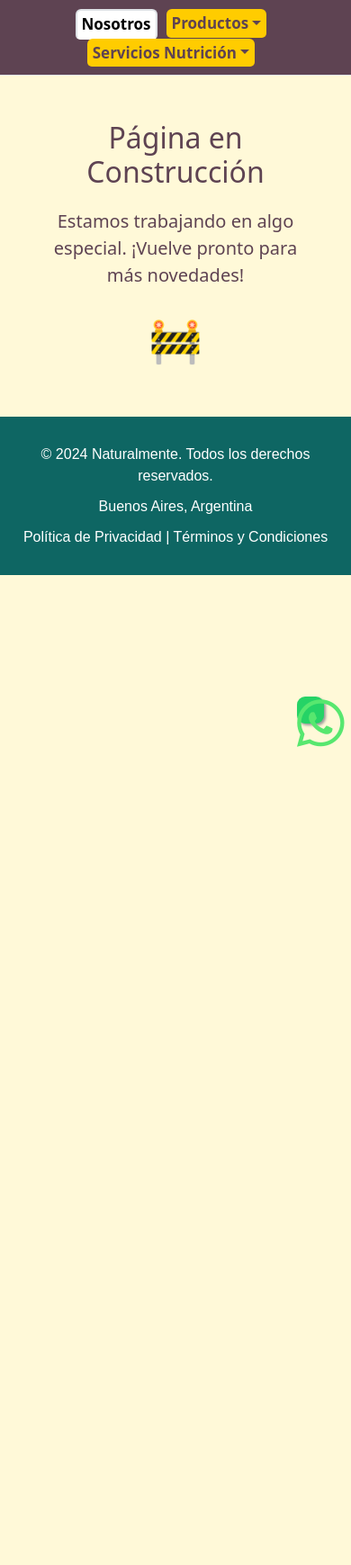
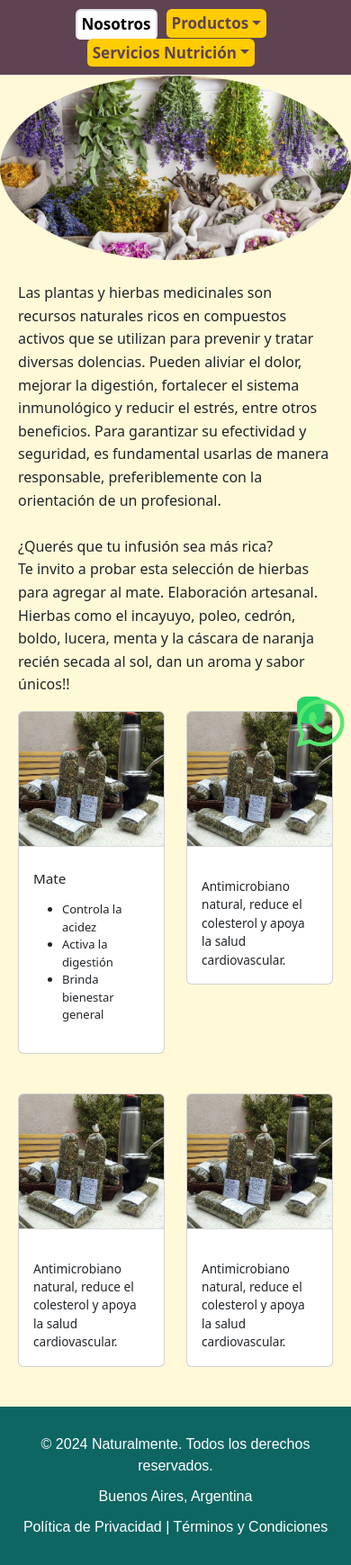
Before and after one commit to alemanshi/Naturalmente, a plain HTML site: page hierbas.html in a window 390 px wide. Shown: the whole page at 90% size. Before the commit the page ends 844 px from the top, so only its background shows below. Drawn offline with nearby package versions, Linux system fonts and the light colour scheme.

Commit message:
actualización

```diff
--- a/hierbas.html
+++ b/hierbas.html
@@ -8,30 +8,6 @@
     <link rel="icon" href="/fotos/logo/Naturalmente-logo.ico" type="image/x-icon">
     <link href="https://cdn.jsdelivr.net/npm/bootstrap@5.3.3/dist/css/bootstrap.min.css" rel="stylesheet" integrity="sha384-QWTKZyjpPEjISv5WaRU9OFeRpok6YctnYmDr5pNlyT2bRjXh0JMhjY6hW+ALEwIH" crossorigin="anonymous">
     <link rel="stylesheet" href="https://cdnjs.cloudflare.com/ajax/libs/font-awesome/6.6.0/css/all.min.css">
-
-    <style>
-        .hierbas-construccion {
-            text-align: center;
-            padding: 50px;
-            background-color: #fff9d8; /* Fondo claro */
-        }
-
-        .hierbas-titulo {
-            font-size: 2rem;
-            color: #5e4352; /* Color de texto */
-        }
-
-        .hierbas-mensaje {
-            font-size: 1.25rem;
-            color: #5e4352;
-            margin: 20px 0;
-        }
-
-        .hierbas-icono {
-            font-size: 3rem;
-            margin-top: 20px;
-        }
-    </style>
 </head>
 
 <body>
@@ -56,11 +32,63 @@
     </header>
 
     <main>
-        <div class="hierbas-construccion">
-            <h1 class="hierbas-titulo">Página en Construcción</h1>
-            <p class="hierbas-mensaje">Estamos trabajando en algo especial. ¡Vuelve pronto para más novedades!</p>
-            <div class="hierbas-icono">
-                🚧
+        <img src="/fotos/productos/hierbas/plantas_medicinales-logo.jpg" alt="foto de plantas medicinales" class="imagen-hierbas">
+        <br>
+        <p class="texto-hierbas">
+            Las plantas y hierbas medicinales son recursos naturales ricos en compuestos activos que se utilizan para prevenir y tratar diversas dolencias. Pueden aliviar el dolor, mejorar la digestión, fortalecer el sistema inmunológico y reducir el estrés, entre otros beneficios. Para garantizar su efectividad y seguridad, es fundamental usarlas de manera responsable, preferiblemente con la orientación de un profesional.
+            <br><br>
+            ¿Querés que tu infusión sea más rica?
+            <br>
+            Te invito a probar esta selección de hierbas para agregar al mate. Elaboración artesanal.
+            <br>
+            Hierbas como el incayuyo, poleo, cedrón, boldo, lucera, menta y la cáscara de naranja recién secada al sol, dan un aroma y sabor únicos!!
+        </p>
+
+
+        <div class="container-hierbas-medicinales">
+            <div class="row justify-content-center">
+
+                <div class="col-6 col-sm-6 col-md-4 col-lg-3 mb-4">
+                    <div class="card hierba-tarjeta">
+                        <img src="/fotos/productos/hierbas/Yuyos.jpg" class="card-img-top" alt="Mate">
+                        <div class="card-body">
+                            <h5 class="card-title hierba-titulo">Mate</h5>
+                            <p class="card-text hierba-descripcion">
+                                <ul class="descripción-hierba"><li>Controla la acidez</li>
+                                    <li>Activa la digestión</li>
+                                    <li>Brinda bienestar general</li>
+                                </ul>
+                            </p>
+                        </div>
+                    </div>
+                </div>
+                <div class="col-6 col-sm-6 col-md-4 col-lg-3 mb-4">
+                    <div class="card hierba-tarjeta">
+                        <img src="/fotos/productos/hierbas/Yuyos.jpg" class="card-img-top" alt="Ajo">
+                        <div class="card-body">
+                            <h5 class="card-title hierba-titulo"></h5>
+                            <p class="card-text hierba-descripcion">Antimicrobiano natural, reduce el colesterol y apoya la salud cardiovascular.</p>
+                        </div>
+                    </div>
+                </div>
+                <div class="col-6 col-sm-6 col-md-4 col-lg-3 mb-4">
+                    <div class="card hierba-tarjeta">
+                        <img src="/fotos/productos/hierbas/Yuyos.jpg" class="card-img-top" alt="Ajo">
+                        <div class="card-body">
+                            <h5 class="card-title hierba-titulo"></h5>
+                            <p class="card-text hierba-descripcion">Antimicrobiano natural, reduce el colesterol y apoya la salud cardiovascular.</p>
+                        </div>
+                    </div>
+                </div>
+                <div class="col-6 col-sm-6 col-md-4 col-lg-3 mb-4">
+                    <div class="card hierba-tarjeta">
+                        <img src="/fotos/productos/hierbas/Yuyos.jpg" class="card-img-top" alt="Ajo">
+                        <div class="card-body">
+                            <h5 class="card-title hierba-titulo"></h5>
+                            <p class="card-text hierba-descripcion">Antimicrobiano natural, reduce el colesterol y apoya la salud cardiovascular.</p>
+                        </div>
+                    </div>
+                </div>
             </div>
         </div>
     </main>
--- a/styles.css
+++ b/styles.css
@@ -67,8 +67,10 @@ h2 {
     height: auto; /* Mantiene la proporción de la imagen */
 }
 
+
+
+
 /* ESTILOS PARA EL HTML DE MIEL */
-
 /* Estilo general para el contenedor y la imagen */
 .contenido-pura {
     display: flex;
@@ -90,7 +92,6 @@ h2 {
     max-width: 500px; /* Ajusta el ancho del texto según sea necesario */
 }
 
-
 /* Estilo para tarjetas de miel */
 .tarjeta {
     width: 100%; /* Asegura que las tarjetas ocupen todo el ancho del contenedor */
@@ -107,7 +108,14 @@ h2 {
     object-fit: cover; /* Asegura que la imagen se ajuste al contenedor sin deformarse */
 }
 
-/* Estilos para pantallas pequeñas (móviles y tablets) */
+.container-tarjetas-miel {
+    display: flex;
+    justify-content: center; /* Centra las tarjetas horizontalmente */
+    flex-wrap: wrap; /* Permite que las tarjetas se ajusten en múltiples filas */
+}
+
+
+/* Estilos para pantallas pequeñas MIEL PURA */
 @media (max-width: 768px) {
     .container {
         padding: 0 15px; /* Ajusta el padding para dispositivos móviles */
@@ -119,13 +127,108 @@ h2 {
     }
 
     .imagen-pura {
-        width: 100%; /* Asegura que la imagen ocupe el ancho del contenedor en móviles */
-        max-width: none; /* Elimina el límite máximo de ancho */
+        border-radius: 50%;
+        max-width: 100%;
+        margin-right: 20px;
+
     }
     .texto-pura {
         padding: 0 15px; /* Ajusta el padding para dispositivos móviles */
     }
+
+    .container-tarjetas-miel {
+        justify-content: center; /* Mantiene las tarjetas centradas en pantallas pequeñas */
+        padding: 0 10px; /* Ajusta el padding para asegurar que las tarjetas no se corten */
+        margin-left: 40px;
+    }
 }
+
+
+
+/* ESTILO PARA HIERBAS */
+.container-hierbas {
+    padding: 20px;
+}
+
+.imagen-hierbas {
+    max-width: 100%;
+    height: auto;
+    display: block;
+    margin: 0 auto;
+}
+
+.texto-hierbas {
+    text-align: justify;
+    font-size: 16px;
+    line-height: 1.6;
+}
+
+.hierba-tarjeta {
+    max-width: 180px;
+    margin: auto;
+}
+
+.hierba-titulo {
+    font-size: 0.95rem;
+}
+
+.hierba-descripcion {
+    font-size: 0.85rem;
+}
+
+.container-hierbas-medicinales {
+    padding-left: 15px;
+    padding-right: 15px;
+}
+
+.hierba-tarjeta .card-img-top {
+    height: 150px; /* Ajusta la altura según sea necesario */
+    object-fit: cover; /* Asegura que la imagen se ajuste bien */
+    border-bottom: 1px solid #ddd; /* Línea divisoria entre imagen y contenido */
+    margin-bottom: 10px;
+}
+
+.descripción-hierba {
+    font-size: 13px;
+}
+
+
+/* ESTILO DE HIERBAS PARA PANTALLAS PEQUEÑAS */
+@media (max-width: 767px) {
+    .container-hierbas-medicinales {
+        padding-left: 20px;
+        padding-right: 20px;
+    }
+
+    .hierba-tarjeta {
+        margin-bottom: 20px;
+    }
+
+    .texto-hierbas {
+        font-size: 1rem;
+        padding-left: 20px;
+        padding-right: 20px;
+    }
+
+    .container-hierbas {
+        display: flex;
+        align-items: center;
+        justify-content: space-between;
+    }
+
+    .imagen-hierbas {
+        border-radius: 50%;
+        max-width: 100%;
+        margin-right: 20px;
+    }
+
+    .texto-hierbas {
+        text-align: left;
+        padding-left: 20px;
+    }
+}
+
+
 
 /* Estilo para logo de whatsapp */
 .float {
```
Also changed, not shown: antropometrias.html (+5 -31 lines), index.html (+5 -5 lines), miel.html (+4 -4 lines), nosotros.html (+5 -5 lines), fotos/productos/cinco-estrellas-verdes-las-plantas-medicinales-que-debes-tener-en-tu-jardin-1710626444742_1024.webp (added), fotos/productos/hierbas/Yuyos.jpg (added), fotos/productos/hierbas/plantas_medicinales-logo.jpg (added), 1 other file.
